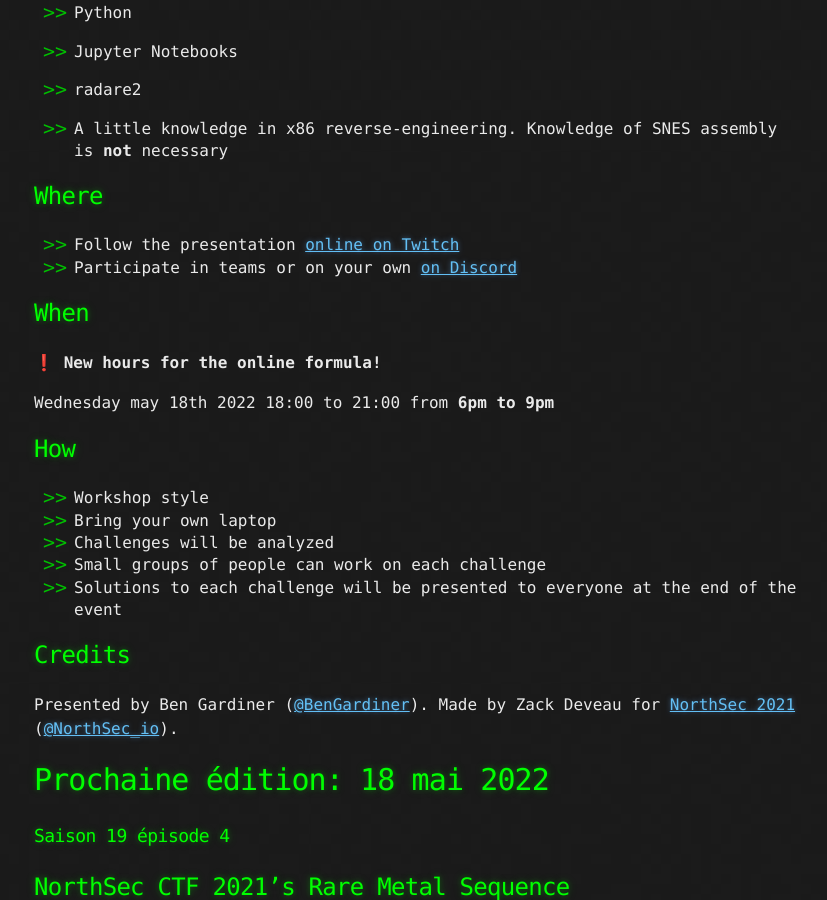
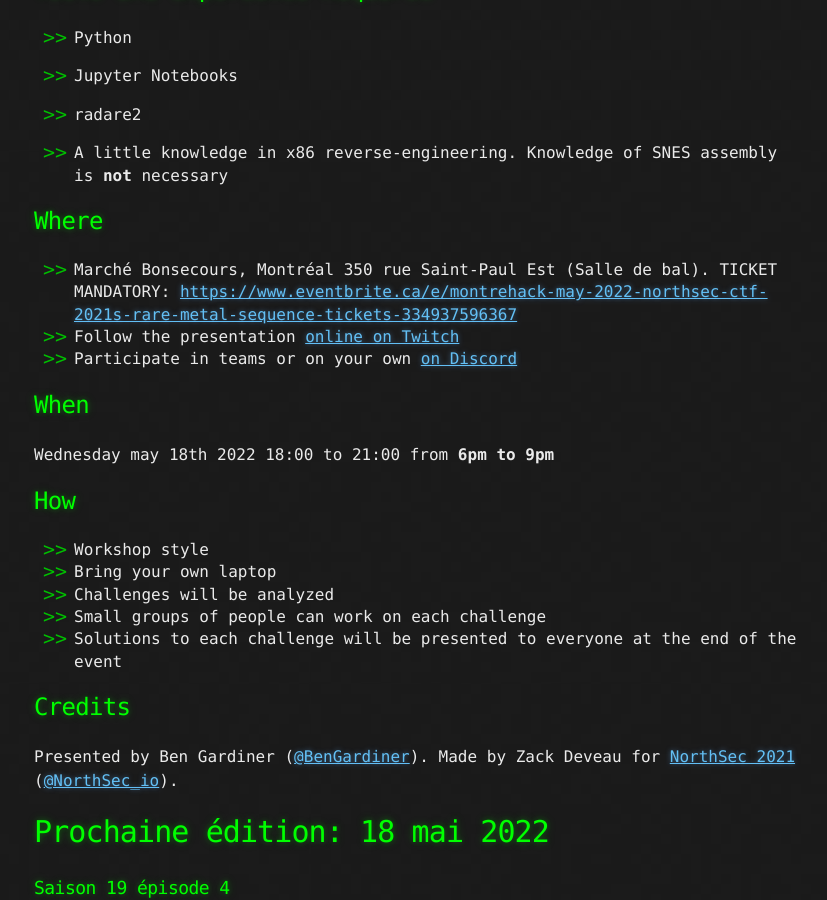
Before and after one commit to montrehack/montrehack.github.com, a Jekyll site: the page built from _posts/2022-05-18-solving-zdeveau-21-with-radare2.md, in a window 1280 px wide and 900 px high, scrolled down 1977 px. Shown: the whole window, without its empty margins (222-1049 px from the left). Built offline with Jekyll 4.4.1, drawn with Linux system fonts in a browser that asks for light colours; emoji names are drawn with the system emoji font; some of the changed text lies outside the part shown.

Commit message:
- Add Eventbrite link, meme and location for this month's MontréHack - Removed the check for current date in the archive page so we can more easily find current event links.

```diff
--- a/_posts/2022-05-18-solving-zdeveau-21-with-radare2.md
+++ b/_posts/2022-05-18-solving-zdeveau-21-with-radare2.md
@@ -88,12 +88,12 @@ This edition is over. Here are the archived assets:
 
 ## Where
 
+
+* Marché Bonsecours, Montréal 350 rue Saint-Paul Est (Salle de bal). TICKET MANDATORY: [https://www.eventbrite.ca/e/montrehack-may-2022-northsec-ctf-2021s-rare-metal-sequence-tickets-334937596367](https://www.eventbrite.ca/e/montrehack-may-2022-northsec-ctf-2021s-rare-metal-sequence-tickets-334937596367)
 * Follow the presentation [online on Twitch](https://twitch.tv/montrehack/)
 * Participate in teams or on your own [on Discord](https://discord.gg/4qfFwPX)
 
 ## When
-
-:heavy_exclamation_mark: **New hours for the online formula!**
 
 {{ page.date_long_en | capitalize }} from **6pm to 9pm**
 
@@ -152,12 +152,11 @@ Cette édition est terminé, voici les archives:
 
 ## Où
 
+* Marché Bonsecours, Montréal 350 rue Saint-Paul Est (Salle de bal). BILLET OBLIGATOIRE: [https://www.eventbrite.ca/e/montrehack-may-2022-northsec-ctf-2021s-rare-metal-sequence-tickets-334937596367](https://www.eventbrite.ca/e/montrehack-may-2022-northsec-ctf-2021s-rare-metal-sequence-tickets-334937596367)
 * Suivez la présentation [en ligne sur Twitch](https://twitch.tv/montrehack/)
 * Participez seul ou en équipe [sur Discord](https://discord.gg/4qfFwPX)
 
 ## Quand
-
-:heavy_exclamation_mark: **Nouvelles heures pour la formule en ligne!**
 
 {{ page.date_long_fr | capitalize }} de **18h à 21h**
 
```
Also changed, not shown: other parts of _posts/2022-05-18-solving-zdeveau-21-with-radare2.md (+1 -1 lines), archives.md (+2 -18 lines), images/22-05-snes.jpg (added), images/22-05_snes_zdeveau.png (deleted).
